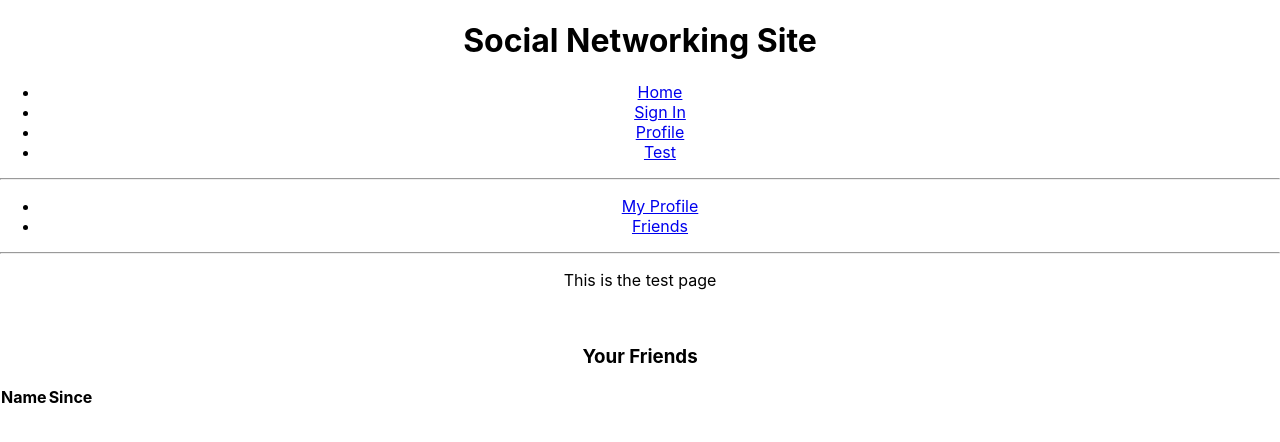
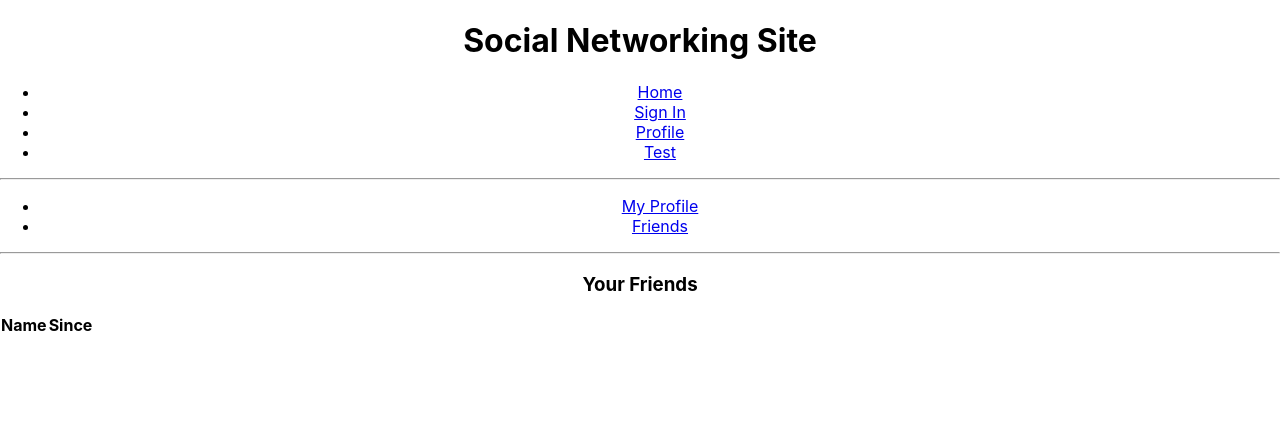
Before and after one commit to prince776/loginApp, a React (Create React App) app in the folder client/loginapp/: page /profile/friends in a window 1280 px wide. Shown: the top 442 px of the page. Built offline with nearby package versions, Linux system fonts and the light colour scheme.

Commit message:
NO change

```diff
--- a/client/loginapp/src/components/Profile/SubProfile/Friends.js
+++ b/client/loginapp/src/components/Profile/SubProfile/Friends.js
@@ -56,9 +56,7 @@ class Friends extends Component{
 			<div>
 			<ProfileNavbar />
 			<hr/>
-			<p>This is the test page</p><br/>
-
-			<h3>Your Friends</h3>
+			<h3>Your  Friends</h3>
 
 			<Fragment>
 
```
